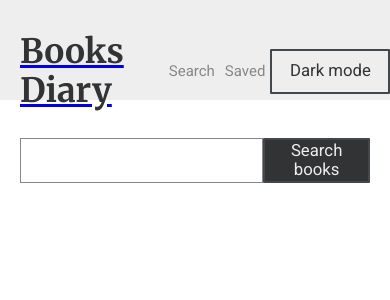
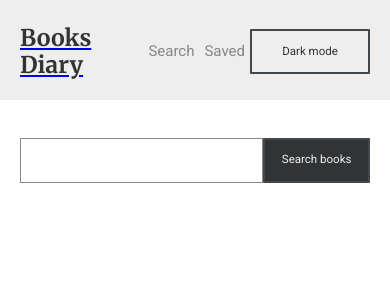
Before and after one commit to 3ndrius/BookSaver, a React (Create React App) app in the folder client/: page / in a window 390 px wide. Shown: the top 300 px of the page. Built offline with nearby package versions, Linux system fonts and the light colour scheme.

Commit message:
Media query font-size

```diff
--- a/client/src/components/themes/GlobalStyle.js
+++ b/client/src/components/themes/GlobalStyle.js
@@ -40,6 +40,12 @@ const GlobalStyle = createGlobalStyle`
   p{
     color: ${(props) => (props.dark ? ({theme}) => theme.white100T : ({theme}) => theme.dark300)};
   }
-`;
+
+  @media (max-width: 480px) {
+    html{
+      font-size: 45%;
+    }
+  }
+  `;
 
 export default GlobalStyle;
```
